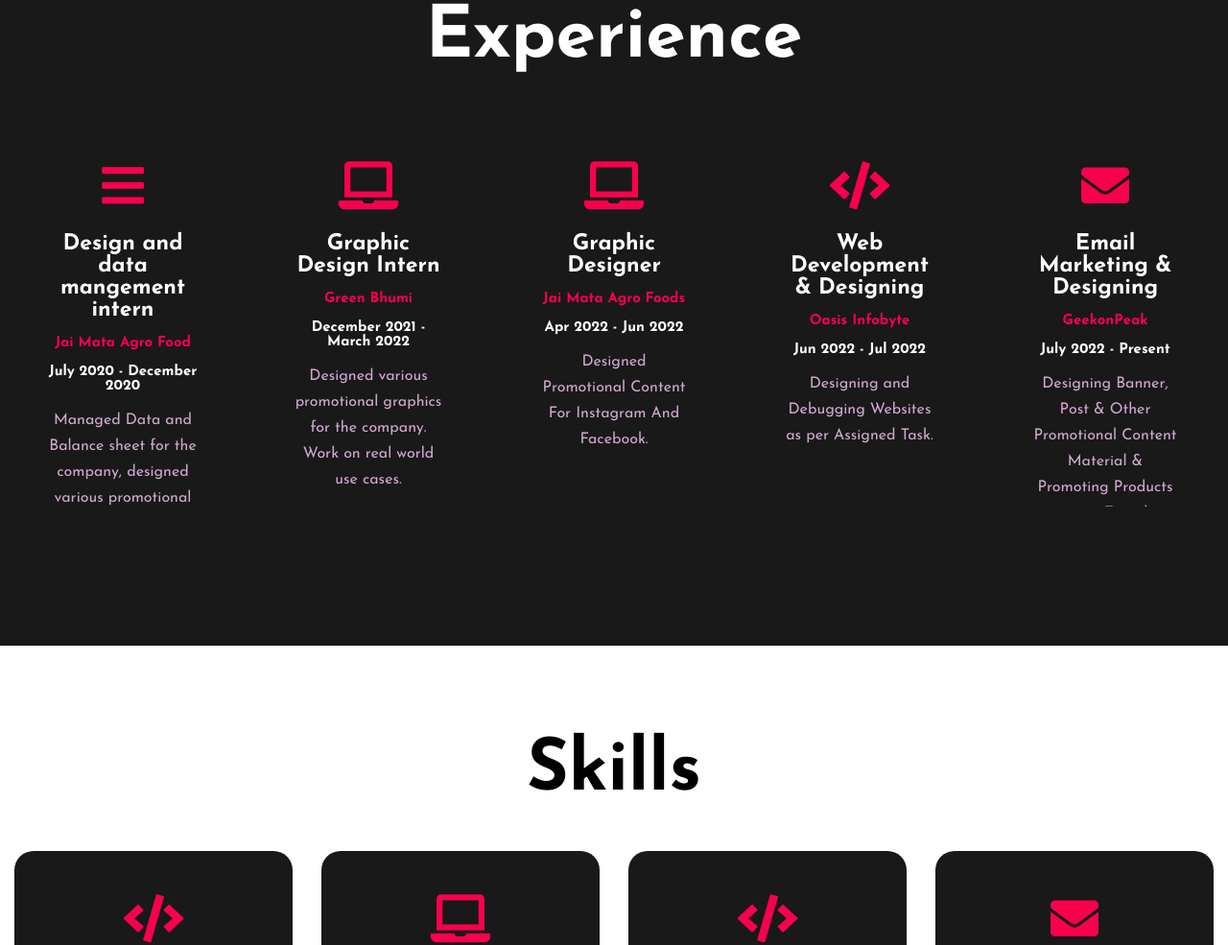
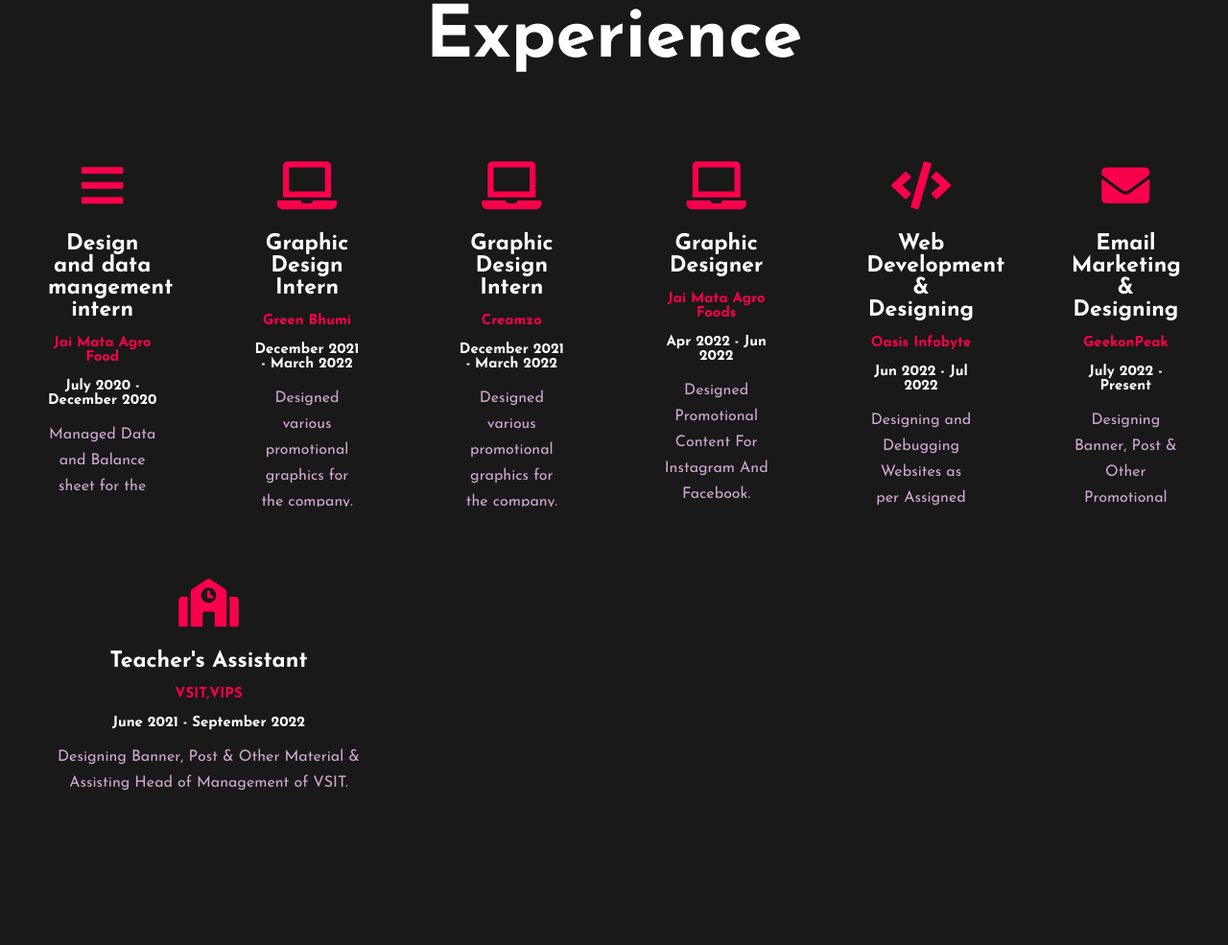
Before and after one commit to MittaliKhandelwal/Portfolio-Old, a plain HTML site: page index.html in a window 1280 px wide. Shown: the part 1703-2688 px from the top of the page at 96% size. Drawn offline with Linux system fonts and the light colour scheme.

Commit message:
Update index.html

```diff
--- a/index.html
+++ b/index.html
@@ -88,6 +88,16 @@
 				</div>
 			</div>
 
+				<div class="card">
+				<i class="fas fa-laptop"></i>
+				<h5>Graphic Design Intern</h5>
+				<h6 style="color: #f9004d;">Creamzo</h6>
+				<h6>December 2021 - March 2022</h6>
+				<div class="pra">
+					<p>Designed various promotional graphics for the company. Work on real world use cases.</p>
+				</div>
+			</div>
+
 			<div class="card">
 				<i class="fas fa-laptop"></i>
 				<h5>Graphic Designer</h5>
@@ -115,6 +125,17 @@
 				<h6>July 2022 - Present</h6>
 				<div class="pra">
 					<p>Designing Banner, Post & Other Promotional Content Material & Promoting Products using E-mail Marketing.</p>
+				</div>
+			</div>
+		</div>
+
+			<div class="card">
+				<i class="fas fa-school"></i>
+				<h5>Teacher's Assistant</h5>
+				<h6 style="color: #f9004d;">VSIT,VIPS</h6>
+				<h6>June 2021 - September 2022</h6>
+				<div class="pra">
+					<p>Designing Banner, Post & Other Material & Assisting Head of Management of VSIT.</p>
 				</div>
 			</div>
 		</div>
@@ -237,6 +258,18 @@
 
 			<div class="card">
 				<i class="fas fa-code"></i>
+				<h5>Portfolio-Old</h5>
+				<div class="pra">
+					<p>Developing a Portfolio Website using Html, CSS.</p>
+
+					<p style="text-align: center;">
+						<a class="button" href="https://mittalikhandelwal.github.io/Portfolio/">Credential Link</a>
+					</p>
+				</div>
+			</div>
+
+				<div class="card">
+				<i class="fas fa-code"></i>
 				<h5>Portfolio</h5>
 				<div class="pra">
 					<p>Developing a Portfolio Website using Html, CSS, Js.</p>
@@ -246,6 +279,7 @@
 					</p>
 				</div>
 			</div>
+
 		</div>
 	</div>
 <br><br><br><br><br><br><br><br><br><br><br><br>
```
